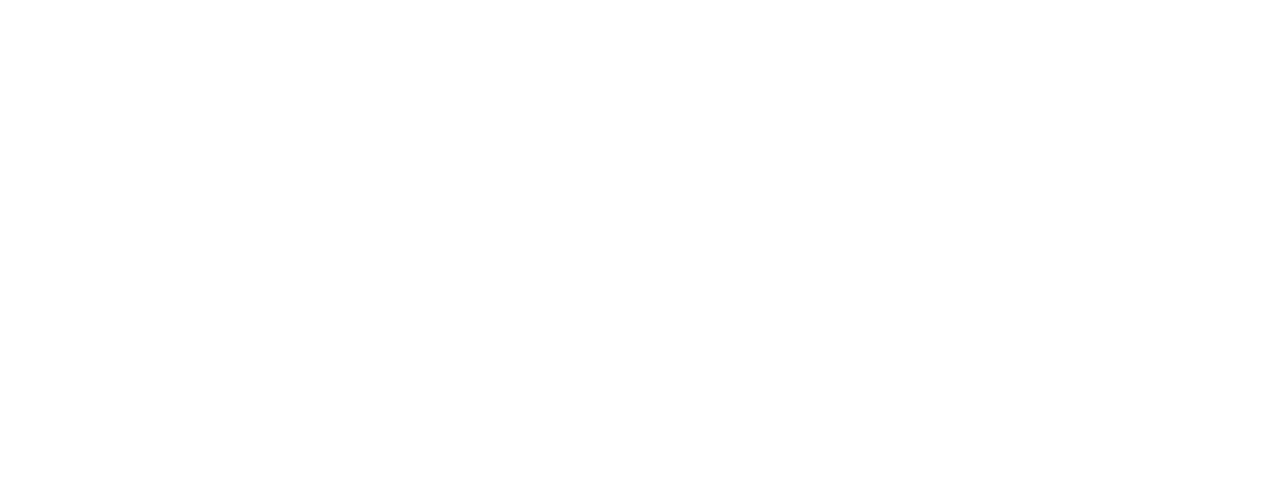
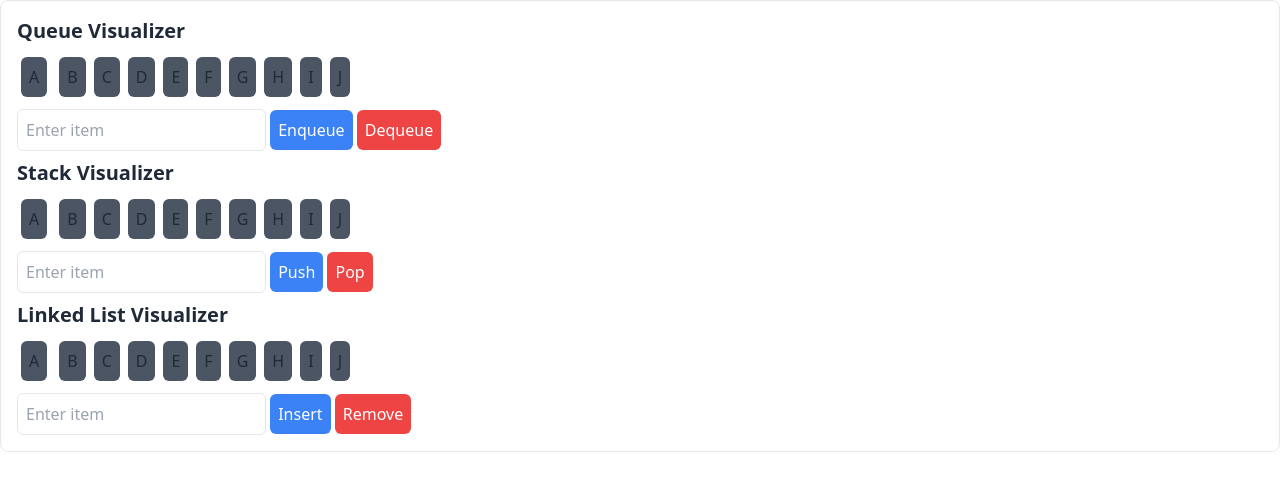
Before and after one commit to Berkanktk/Algorithm-visualizer, a SvelteKit app: page /data-structures in a window 1280 px wide. Shown: the top 490 px of the page. Built offline with nearby package versions, Linux system fonts and the light colour scheme.

Commit message:
Started working on data structures

```diff
--- /dev/null
+++ b/src/lib/algorithms/algorithm.ts
@@ -0,0 +1,182 @@
+class Node<T> {
+    data: T;
+    next: Node<T> | null;
+
+    constructor(data: T) {
+        this.data = data;
+        this.next = null;
+    }
+}
+
+export class LinkedList<T> {
+    private head: Node<T> | null;
+
+    constructor() {
+        this.head = null;
+    }
+
+    insert(data: T, index: number): void {
+        const newNode = new Node(data);
+        if (index === 0) {
+            newNode.next = this.head;
+            this.head = newNode;
+        } else {
+            let current = this.head;
+            let previous: Node<T> | null = null;
+            let i = 0;
+            while (i < index) {
+                previous = current;
+                current = current!.next;
+                i++;
+            }
+            newNode.next = current;
+            if (previous) {
+                previous.next = newNode;
+            } else {
+                this.head = newNode;
+            }
+        }
+    }
+
+    delete(data: T): void {
+        if (!this.head) {
+            return;
+        }
+        if (this.head.data === data) {
+            this.head = this.head.next;
+        } else {
+            let current = this.head;
+            let previous: Node<T> | null = null;
+            while (current) {
+                if (current.data === data) {
+                    if (previous) {
+                        previous.next = current.next;
+                    }
+                    break;
+                }
+                previous = current;
+                current = current.next as Node<T>;
+            }
+        }
+    }
+
+    prepend(data: T): void {
+        const newNode = new Node(data);
+        newNode.next = this.head;
+        this.head = newNode;
+    }
+
+    get(index: number): T | null {
+        if (!this.head) {
+            return null;
+        }
+        let current = this.head;
+        let i = 0;
+        while (i < index) {
+            current = current.next as Node<T>;
+            i++;
+        }
+        return current ? current.data : null;
+    }
+
+    search(data: T): T | null {
+        if (!this.head) {
+            return null;
+        }
+        let current = this.head;
+        while (current) {
+            if (current.data === data) {
+                return current.data;
+            }
+            current = current.next as Node<T>;
+        }
+        return null;
+    }
+
+    append(data: T): void {
+        const newNode = new Node(data);
+        if (!this.head) {
+            this.head = newNode;
+        } else {
+            let current = this.head;
+            while (current.next) {
+                current = current.next;
+            }
+            current.next = newNode;
+        }
+    }
+
+    isEmpty(): boolean {
+        return this.head === null;
+    }
+
+    size(): number {
+        let current = this.head;
+        let count = 0;
+
+        while (current) {
+            count++;
+            current = current.next;
+        }
+
+        return count;
+    }
+}
+
+export class Stack<T> {
+    private items: T[];
+
+    constructor() {
+        this.items = [];
+    }
+
+    push(data: T): void {
+        this.items.push(data);
+    }
+
+    pop(): T | undefined {
+        if (!this.isEmpty()) {
+            return this.items.pop();
+        }
+    }
+
+    isEmpty(): boolean {
+        return this.items.length === 0;
+    }
+
+    peek(): T | undefined {
+        if (!this.isEmpty()) {
+            return this.items[this.items.length - 1];
+        }
+    }
+
+    size(): number {
+        return this.items.length;
+    }
+}
+
+export class Queue<T> {
+    private items: T[];
+
+    constructor() {
+        this.items = [];
+    }
+
+    enqueue(data: T): void {
+        this.items.push(data);
+    }
+
+    dequeue(): T | undefined {
+        if (!this.isEmpty()) {
+            return this.items.shift();
+        }
+    }
+
+    isEmpty(): boolean {
+        return this.items.length === 0;
+    }
+
+    size(): number {
+        return this.items.length;
+    }
+}
--- a/src/routes/data-structures/+page.svelte
+++ b/src/routes/data-structures/+page.svelte
@@ -1,5 +1,80 @@
 <script lang="ts">
-    import type { PageData } from './$types';
+    import { flip } from "svelte/animate";
 
-    export let data: PageData;
-</script>
+    let queue: any[] = ["A", "B", "C", "D", "E", "F", "G", "H", "I", "J"];
+    let stack: any[] = ["A", "B", "C", "D", "E", "F", "G", "H", "I", "J"];
+    let linkedList: any[] = ["A", "B", "C", "D", "E", "F", "G", "H", "I", "J"];
+    let newItemQueue: any;
+    let newItemStack: any;
+    let newItemLinkedList: any;
+
+    function enqueue() {
+      queue = [...queue, newItemQueue];
+      newItemQueue = "";
+    }
+
+    function dequeue() {
+      queue.shift();
+      queue = [...queue];
+    }
+
+    function push() {
+      stack = [...stack, newItemStack];
+      newItemStack = "";
+    }
+
+    function pop() {
+      stack.pop();
+      stack = [...stack];
+    }
+
+    function insert() {
+      linkedList = [...linkedList, newItemLinkedList];
+      newItemLinkedList = "";
+    }
+
+    function remove() {
+      linkedList.pop();
+      linkedList = [...linkedList];
+    }
+
+
+  </script>
+
+  <div class="p-4 border rounded-lg">
+    <h2 class="text-xl font-semibold mb-2">Queue Visualizer</h2>
+    <div class="space-x-2 flex">
+      {#each queue as item, i (i)}
+        <div animate:flip={{ duration: 1000 }} class="bg-gray-600 p-2 m-1 rounded-md">{item}</div>
+      {/each}
+    </div>
+    <div class="mt-2">
+        <input type="text" class="p-2 rounded-md border" bind:value={newItemQueue} placeholder="Enter item" />
+        <button class="p-2 bg-blue-500 text-white rounded-md" on:click={enqueue}>Enqueue</button>
+        <button class="p-2 bg-red-500 text-white rounded-md" on:click={dequeue}>Dequeue</button>
+    </div>
+
+    <h2 class="text-xl font-semibold mb-2 mt-2">Stack Visualizer</h2>
+    <div class="space-x-2 flex">
+      {#each stack as item, i (i)}
+        <div animate:flip={{ duration: 1000 }} class="bg-gray-600 p-2 m-1 rounded-md">{item}</div>
+      {/each}
+    </div>
+    <div class="mt-2">
+        <input type="text" class="p-2 rounded-md border" bind:value={newItemStack} placeholder="Enter item" />
+        <button class="p-2 bg-blue-500 text-white rounded-md" on:click={push}>Push</button>
+        <button class="p-2 bg-red-500 text-white rounded-md" on:click={pop}>Pop</button>
+    </div>
+
+    <h2 class="text-xl font-semibold mb-2 mt-2">Linked List Visualizer</h2>
+    <div class="space-x-2 flex">
+      {#each linkedList as item, i (i)}
+        <div animate:flip={{ duration: 1000 }} class="bg-gray-600 p-2 m-1 rounded-md">{item}</div>
+      {/each}
+    </div>
+    <div class="mt-2">
+        <input type="text" class="p-2 rounded-md border" bind:value={newItemLinkedList} placeholder="Enter item" />
+        <button class="p-2 bg-blue-500 text-white rounded-md" on:click={insert}>Insert</button>
+        <button class="p-2 bg-red-500 text-white rounded-md" on:click={remove}>Remove</button>
+    </div>
+  </div>
```
